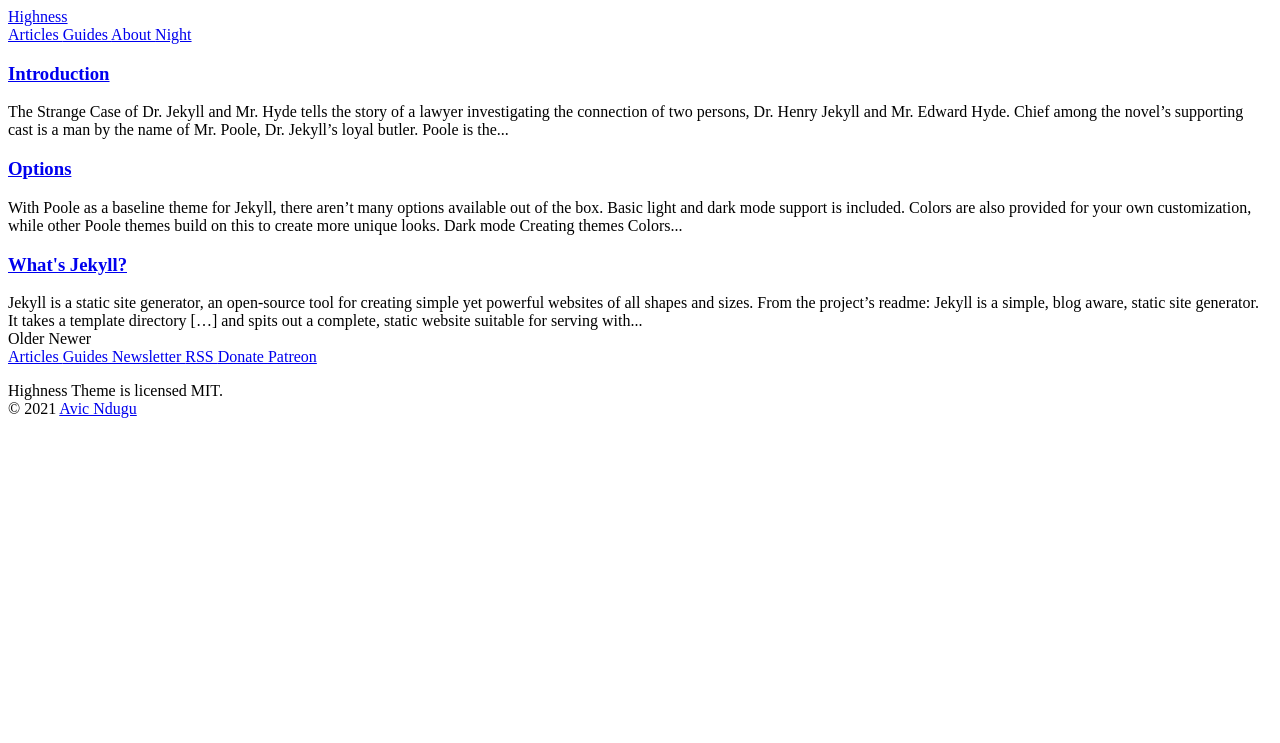
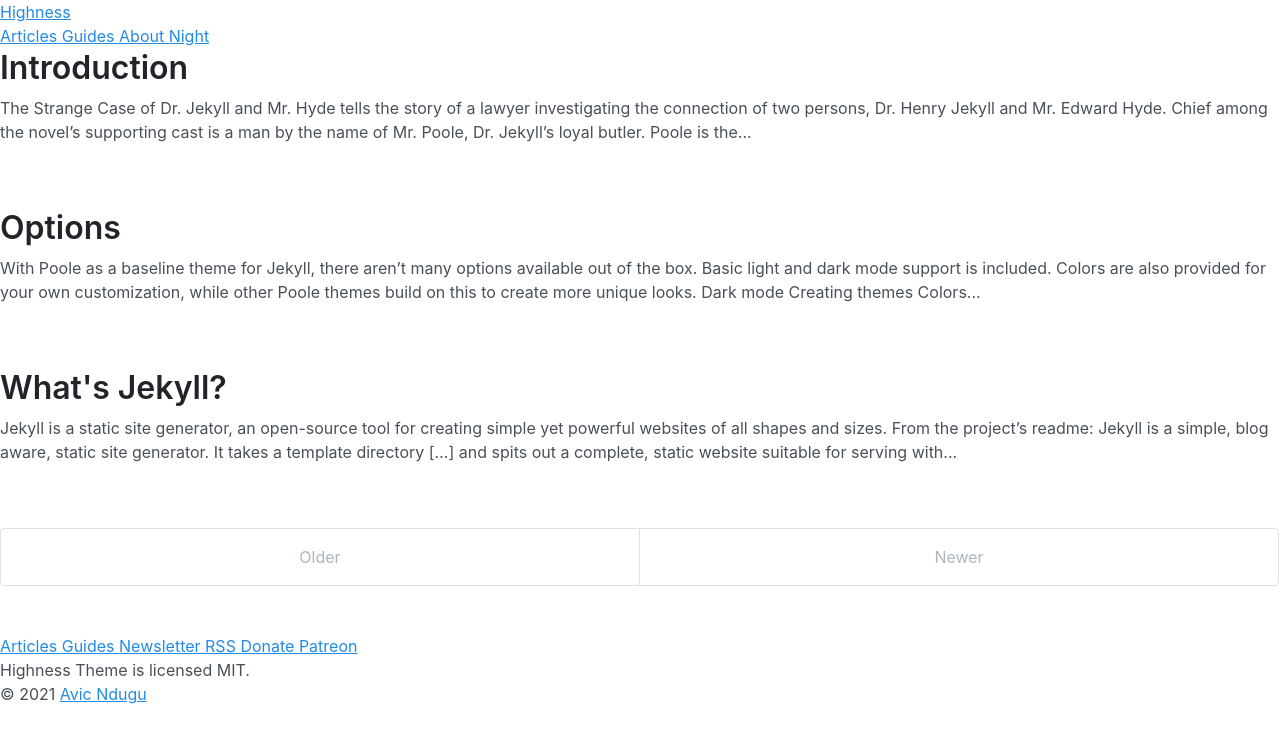
Before and after one commit to avicnotes/highness-theme, a Jekyll site: the page built from index.html, in a window 1280 px wide. Shown: the top 743 px of the page. Built offline with Jekyll 4.4.1, drawn with Linux system fonts in a browser that asks for light colours; the list of posts is cut into pages by our own code.

Commit message:
set link to SASS css link

```diff
--- a/_includes/head.html
+++ b/_includes/head.html
@@ -10,7 +10,7 @@
     {% endif %}
   </title>
 
-  <link rel="stylesheet" href="{{ 'assets/styles.css' | relative_url }}">
+  <link rel="stylesheet" href="{{ 'styles.css' | relative_url }}">
   <link rel="apple-touch-icon-precomposed" sizes="144x144" href="{{ '/assets/apple-touch-icon-precomposed.png' | relative_url }}">
   <link rel="shortcut icon" href="{{ '/assets/favicon.ico' | relative_url }}">
   <link rel="alternate" type="application/atom+xml" title="{{ site.title }}" href="{{ 'atom.xml' | relative_url }}">
```
